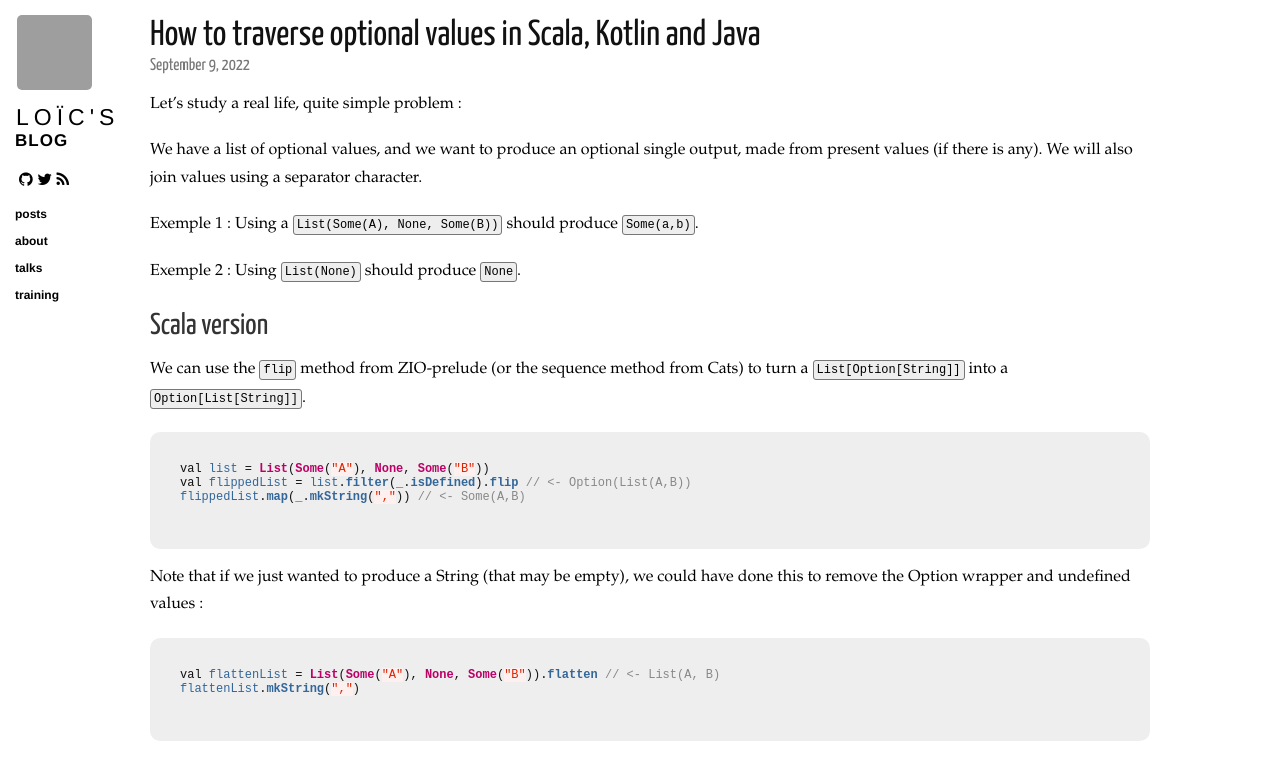
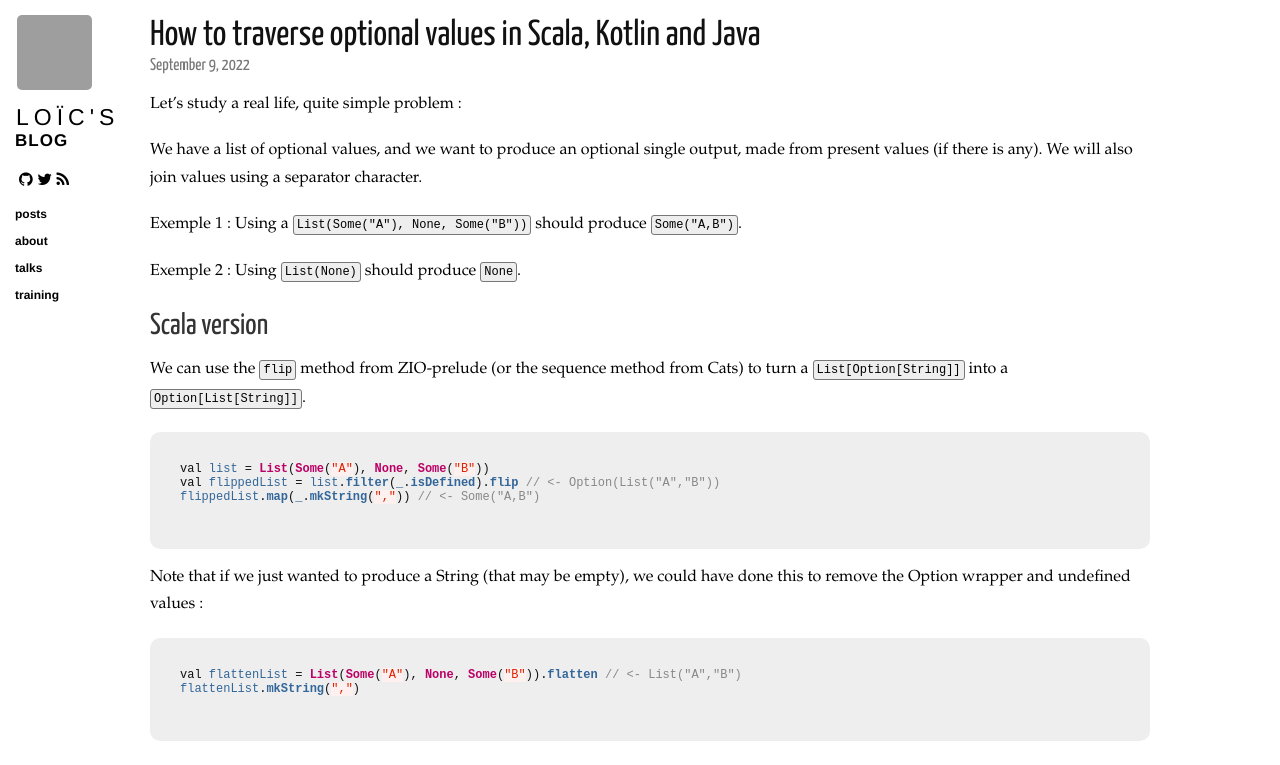
Before and after one commit to loicdescotte/loicdescotte.github.io, a Jekyll site: the page built from _posts/2022-09-09-traverse-optional-values.md, in a window 1280 px wide. Shown: the top 765 px of the page. Built offline with Jekyll 4.4.1, drawn with Linux system fonts in a browser that asks for light colours; nearby versions of some CDN libraries; comment, search, counter and statistics services are not loaded; grey boxes are pictures that could not be loaded.

````diff
--- a/_posts/2022-09-09-traverse-optional-values.md
+++ b/_posts/2022-09-09-traverse-optional-values.md
@@ -16,7 +16,7 @@ Let's study a real life, quite simple problem :
 We have a list of optional values, and we want to produce an optional single output, made from present values (if there is any).
 We will also join values using a separator character.
 
-Exemple 1 : Using a `List(Some(A), None, Some(B))` should produce `Some(a,b)`.
+Exemple 1 : Using a `List(Some("A"), None, Some("B"))` should produce `Some("A,B")`.
 
 Exemple 2 : Using `List(None)` should produce `None`.
 
@@ -26,14 +26,14 @@ We can use the `flip` method from ZIO-prelude (or the sequence method from Cats)
 
 ```scala
 val list = List(Some("A"), None, Some("B"))
-val flippedList = list.filter(_.isDefined).flip // <- Option(List(A,B))
-flippedList.map(_.mkString(",")) // <- Some(A,B)
+val flippedList = list.filter(_.isDefined).flip // <- Option(List("A","B"))
+flippedList.map(_.mkString(",")) // <- Some("A,B")
 ```
 
 Note that if we just wanted to produce a String (that may be empty), we could have done this to remove the Option wrapper and undefined values :
 
 ```scala
-val flattenList = List(Some("A"), None, Some("B")).flatten // <- List(A, B)
+val flattenList = List(Some("A"), None, Some("B")).flatten // <- List("A","B")
 flattenList.mkString(",")
 ```
 
````
